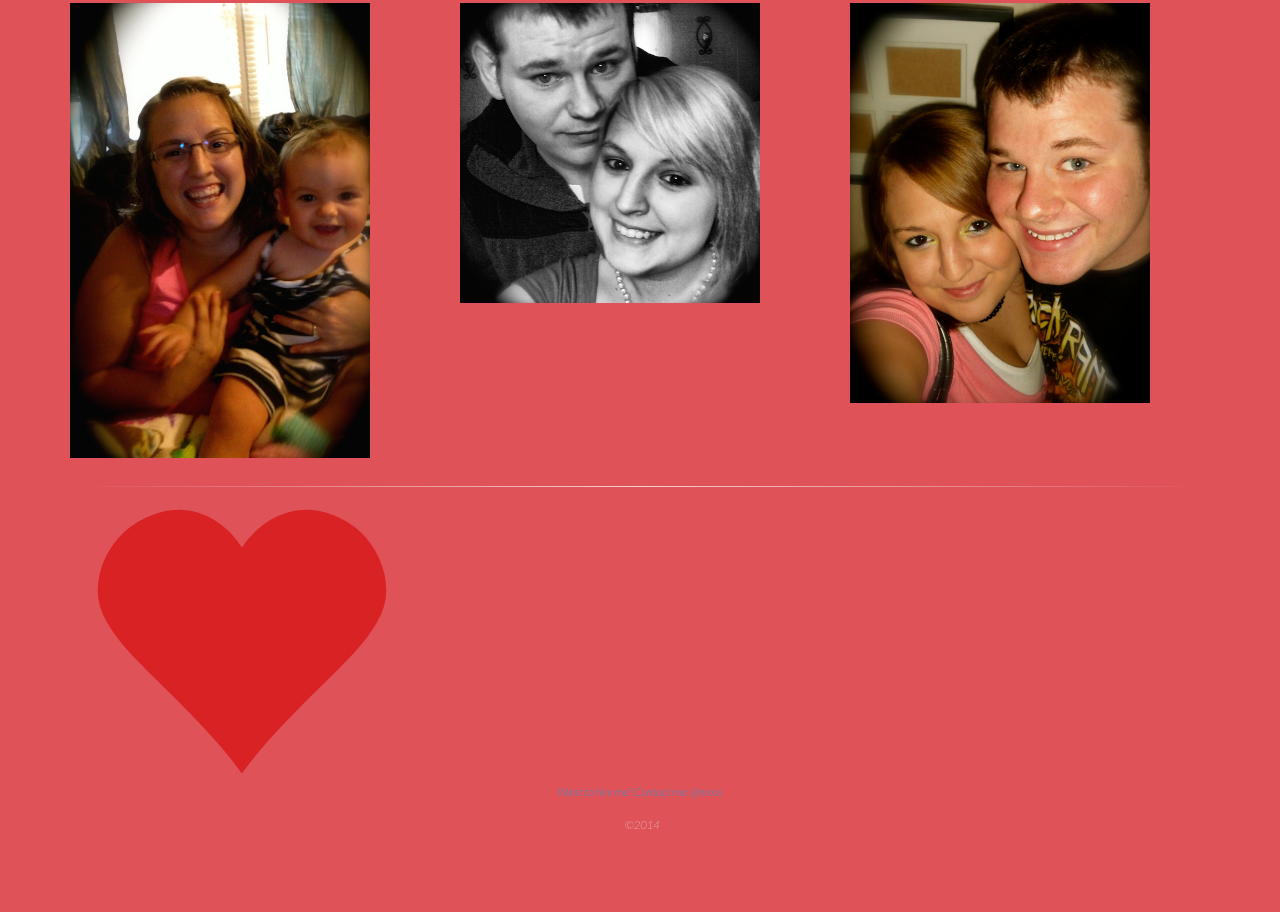
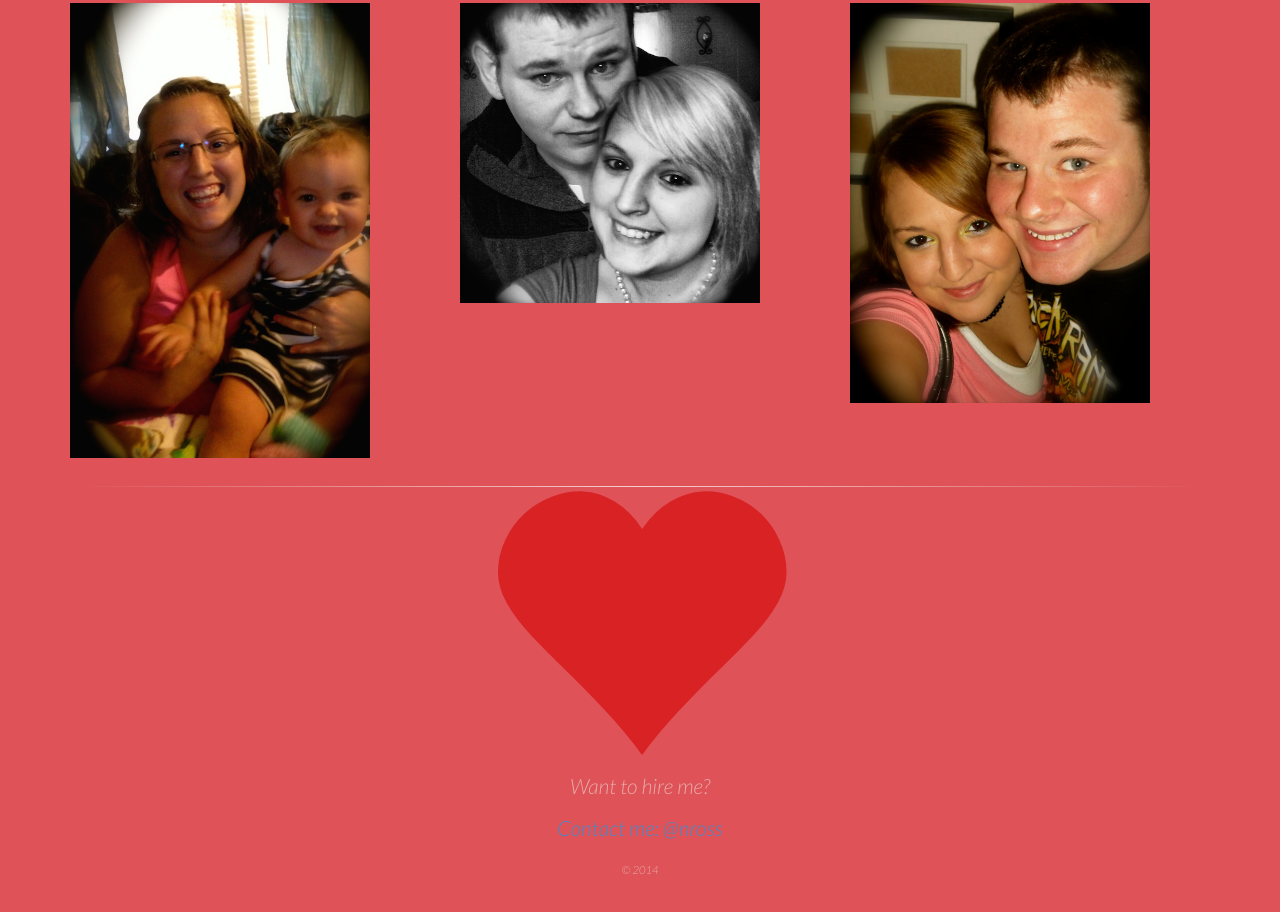
Before and after one commit to nross63/bday, a plain HTML site: page index.html in a window 1280 px wide. Shown: the part 1139-2051 px from the top of the page. Before the commit the page ends 2005 px from the top, so only its background shows below. Drawn offline with nearby package versions, Linux system fonts and the light colour scheme; a web font is replaced by a local one.

Commit message:
center heart animation and contact info at bottom of page

```diff
--- a/index.html
+++ b/index.html
@@ -99,15 +99,11 @@
             </div>
         </div>
         <hr class="fancyHR b" />
-        <div class="row">
-            <div class="col-md-4">
-        <span class="glyphicon glyphicon-heart animated"></span>
-        <canvas id="heart" hidden style="display:none;"></canvas>
-        </div>
-    </div>
+        <div class="glyphicon glyphicon-heart animated"></div>
         <footer>
-          <p><a href="https://twitter.com/nross63">Want to hire me? Contact me: @nross</a></p>
-                <p>&nbsp;&nbsp;&copy;2014</p>
+          <p class="contact">Want to hire me? <br />
+          <a  href="https://twitter.com/nross63">Contact me: @nross</a></p>
+                <p>&copy;&nbsp;2014</p>
         </footer>
     </div>
     <!-- /container -->
--- a/js/main.js
+++ b/js/main.js
@@ -1 +1 @@
-var test = {};
+console.log("Happy Birthday Kelcy!");
--- a/scss/main.scss
+++ b/scss/main.scss
@@ -33,7 +33,12 @@ body{
   float:left;
 }
 .glyphicon-heart.animated{
-  margin:35px 15%;
+  left: 50%;
+  margin-left: -112.5px;
+margin-top:0;
+margin-bottom:50px;
+  width: 225px;
+  height: 200px;
   font-size: 15em;
   color:$darkPink;
   -webkit-animation: pounding .5s linear infinite alternate;
@@ -299,8 +304,12 @@ hr{
     }
 .fancyHR.b{
     margin-top:2em;
+    margin-bottom: 2em;
 }
+.contact{
+font-size: 1.5em;
 
+}
 /* Smartphones (portrait and landscape) ----------- */
 @media only screen
 and (min-device-width : 320px)
```
Also changed, not shown: css/main.css.
